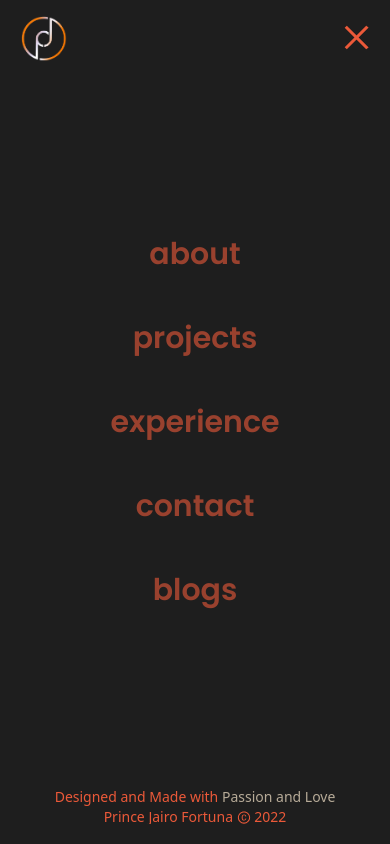
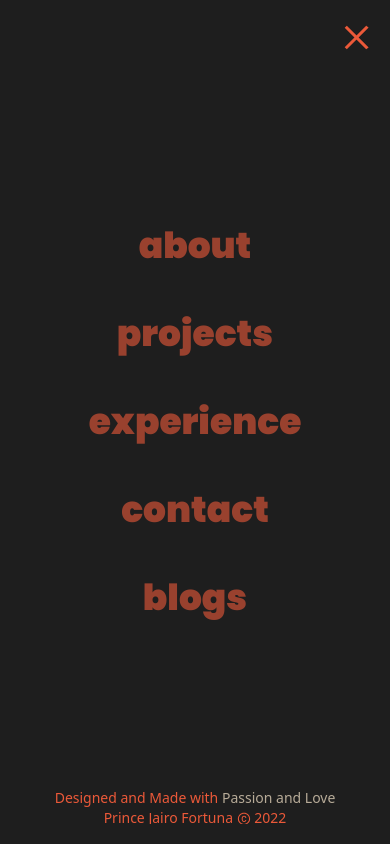
Before and after one commit to PrinceJairo2306/new-portfolio, a React (Vite) app: page / in a window 390 px wide. Both pictures are taken after a click on the button "Main Menu". Built offline with nearby package versions, Linux system fonts and the light colour scheme.

Commit message:
Fixed the responsiveness and also added some part in the about me section

```diff
--- a/package.json
+++ b/package.json
@@ -10,9 +10,11 @@
     "preview": "vite preview"
   },
   "dependencies": {
+    "gsap": "^3.12.2",
     "react": "^18.2.0",
     "react-dom": "^18.2.0",
     "react-icons": "^4.9.0",
+    "sass": "^1.63.6",
     "split-type": "^0.3.3"
   },
   "devDependencies": {
--- a/src/App.jsx
+++ b/src/App.jsx
@@ -1,11 +1,12 @@
+import React, { useState } from "react";
 import "./App.css";
-import Main from './components/sections'
+import Main from "./components/sections";
 
 function App() {
   return (
     <>
       <div className="">
-          <Main/>
+        <Main />
       </div>
     </>
   );
--- a/src/components/common/Icons/index.jsx
+++ b/src/components/common/Icons/index.jsx
@@ -9,7 +9,7 @@ const Icons = (props) => {
         <div
         className={`${
           props.isMenuOpen ? "" : "hidden "
-        }logos-container sm:hidden absolute right-5 bottom-20 text-c_Orange z-20 `}
+        }logos-container hidden md:block fixed right-5 bottom-20 text-c_Orange z-20 `}
       >
         <div
           className={`${
--- a/src/components/menu/Curtain/index.jsx
+++ b/src/components/menu/Curtain/index.jsx
@@ -1,24 +1,24 @@
 const CurtainEffect = (props) => {
 
     return (
-        <div className="overflow-x-hidden text-white">
+        <div className="overflow-x-hidden text-white ">
         <div
-          className={`absolute inset-x-0 top-0 h-1/4 transition-all duration-300 ease-in-out delay-150 ${
+          className={`fixed inset-x-0 top-0 h-1/4 transition-all duration-300 ease-in-out delay-150 ${
             props.isMenuOpen ? "" : "translate-x-full"
           }` } style={{backgroundColor: "rgb(30,30,30)"}}
         ></div>
         <div
-          className={`absolute inset-x-0 top-1/4 h-1/4 transition-all duration-300 ease-in-out delay-200 ${
+          className={`fixed inset-x-0 top-1/4 h-1/4 transition-all duration-300 ease-in-out delay-200 ${
             props.isMenuOpen ? "" : "translate-x-full"
           }`} style={{backgroundColor: "rgb(30,30,30)"}}
         ></div>
         <div
-          className={`absolute inset-x-0 top-2/4 h-1/4 transition-all duration-300 ease-in-out delay-300 ${
+          className={`fixed inset-x-0 top-2/4 h-1/4 transition-all duration-300 ease-in-out delay-300 ${
             props.isMenuOpen ? "" : "translate-x-full"
           }`} style={{backgroundColor: "rgb(30,30,30)"}}
         ></div>
         <div
-          className={`absolute inset-x-0 top-3/4 h-1/4 transition-all duration-300 ease-in-out delay-500 ${
+          className={`fixed inset-x-0 top-3/4 h-1/4 transition-all duration-300 ease-in-out delay-500 ${
             props.isMenuOpen ? "" : "translate-x-full"
           }`} style={{backgroundColor: "rgb(30,30,30)"}}
         ></div>
--- a/src/components/menu/Hamburger/Index.jsx
+++ b/src/components/menu/Hamburger/Index.jsx
@@ -11,7 +11,7 @@ const Hamburger = (props) => {
   };
 
   return (
-    <div className="absolute z-50  top-1 right-0 md:top-5 md:right-2">
+    <div className="fixed z-50  top-1 right-0 md:top-5 md:right-2">
       <button
         className="menu  m-3 z-10 "
         onClick={onClickHandler}
--- a/src/components/menu/MenuFooter/index.jsx
+++ b/src/components/menu/MenuFooter/index.jsx
@@ -5,7 +5,7 @@ const Footer = (props) => {
     <div
       className={`${
         props.isMenuOpen ? "" : "hidden "
-      }copyright text-c_Orange bottom-5 absolute text-center right-0 left-0`}
+      }copyright text-c_Orange bottom-5 fixed text-center right-0 left-0`}
     >
       <div
         className={`${
--- a/src/components/menu/MenuLinks/index.jsx
+++ b/src/components/menu/MenuLinks/index.jsx
@@ -47,13 +47,13 @@ const links = (props) => {
   };
   return (
     <div
-      className={`absolute flex justify-center items-center left-0 right-0 bottom-0 top-0 text-center ${
+      className={`fixed flex justify-center items-center left-0 right-0 bottom-0 top-0 text-center ${
         props.isMenuOpen ? "text-c_Orange" : "hidden text-black"
       }`}
     >
-      <div className="font-semibold ">
+      <div className="font-black ">
         <div
-          className={`p-10 text-5xl mx-auto menu-titles font-poppins   text-center  space-y-12 sm:text-3xl`}
+          className={`p-10 text-4xl md:text-5xl 2xl:text-6xl mx-auto menu-titles font-poppins   text-center  space-y-12 `}
         >
           <div className={`opacity-60  ${props.isMenuOpen ? "about" : ""}`}>
             <div className="flex items-center justify-center">
--- a/src/components/sections/About/index.jsx
+++ b/src/components/sections/About/index.jsx
@@ -1,29 +1,92 @@
 import LogoImage from "../../common/Logo";
 import DisplayPicture from "../../../assets/profile_in_pofolio-1.jpg";
-const About = () => {
+import { useRef, useEffect, useContext, useState } from "react";
+import "../main.scss";
+import { gsap } from "gsap";
+import MenuContext from "../../../store/menu-context";
+
+const About = (props) => {
+  const menuContextValue = useContext(MenuContext);
+  const [isMenuOpen, setIsMenuOpen] = useState(menuContextValue.isMenuOpen);
+
+  useEffect(() => {
+    // This effect will be triggered whenever the context value changes.
+    setIsMenuOpen(menuContextValue.isMenuOpen);
+  }, [menuContextValue.isMenuOpen]);
+  console.log(isMenuOpen);
+
+  const overlayRef = useRef(null); // Create a ref for the overlay element
+
+  useEffect(() => {
+    // Get the overlay element using the ref
+    const overlay = overlayRef.current;
+
+    // Check if the overlay exists before proceeding with the animation
+    if (overlay) {
+      window.addEventListener("mousemove", (e) => {
+        const { clientX, clientY } = e;
+        const x = Math.round((clientX / window.innerWidth) * 100);
+        const y = Math.round((clientY / window.innerHeight) * 100);
+
+        gsap.to(overlay, {
+          "--x": `${x}%`,
+          "--y": `${y}%`,
+          duration: 0.3,
+          ease: "sine.out",
+        });
+      });
+    }
+  }, []);
+
+  // span.addEventListener("click", () => {
+  //   overlay.classList.toggle("is-open");
+  // });
+
   return (
-    <div className="bg-c_Black w-screen h-screen flex items-center justify-center">
-      <LogoImage />
-      <div className=" px-6 font-poppins f">
-        <div className="md:flex justify-center items-center">
-          <div className="text-center font-medium text-4xl md:text-6xl text-c_White flex flex-col space-y-6">
-            <span>
-              The most{" "}
-              <span className="">Knowledgeable Experience </span>is
-              the <br className="sm:hidden" />
-              <span className="text-c_Orange">Experience</span> that has
-              <span className="text-c_Orange"> Failure</span>.
-            </span>
-            <span>
-              Not the <span className="text-c_Orange">Experience</span> full of{" "}
-              <span className="text-c_Orange">Perfection</span>
-              <br className="sm:hidden" /> and Immediate{" "} <br className="sm:hidden" />
-              <span className="">Success</span>.
-            </span>
+    <MenuContext.Provider value={{ isMenuOpen: isMenuOpen }}>
+      <div className="hidden bg-c_Black w-screen h-screen flex items-center justify-center">
+        <div className="w-screen flex justify-center items-center h-screen px-70 font-poppins ">
+          <div className="md:w-3/4 lg:w-5/6  flex justify-center items-center">
+            <div className="text-c_White px-8  max-w-sm text-center space-y-6 font-extrabold text-4xl   md:max-w-4xl md:text-5xl lg:max-w-max lg:text-6xl  flex flex-col ">
+              <span className="leading-tight">
+                The most <span className="">Knowledgeable Experience </span>
+                is the
+                <span className="text-c_Orange"> Experience</span> that has
+                <span className="text-c_Orange"> Failure</span>.
+              </span>
+              <span className="leading-tight">
+                Not the <span className="text-c_Orange">Experience</span> full
+                of <span className="text-c_Orange">Perfection </span>
+                and Immediate <span className="">Success</span>.
+              </span>
+            </div>
+          </div>
+        </div>
+
+        <div
+          ref={overlayRef}
+          className=" overlay px-6 font-poppins bg-c_White hidden md:block"
+        >
+          <div className="w-screen flex justify-center items-center h-screen px-70 font-poppins ">
+            <div className="md:w-3/4 lg:w-5/6 justify-center items-center">
+              <div className="text-c_black px-8  max-w-sm text-center space-y-6 font-extrabold text-4xl   md:max-w-4xl md:text-5xl lg:max-w-max lg:text-6xl  flex flex-col ">
+                <span className="leading-tight">
+                  The most <span className="">Knowledgeable Experience </span>is
+                  the
+                  <span className="text-c_Black"> Experience</span> that has
+                  <span className="text-c_Black"> Failure</span>.
+                </span>
+                <span className="leading-tight">
+                  Not the <span className="text-c_Black">Experience</span> full
+                  of <span className="text-c_Black">Perfection </span>
+                  and Immediate <span className="">Success</span>.
+                </span>
+              </div>
+            </div>
           </div>
         </div>
       </div>
-    </div>
+    </MenuContext.Provider>
   );
 };
 
--- a/src/components/sections/index.jsx
+++ b/src/components/sections/index.jsx
@@ -3,7 +3,7 @@ import About from "./About";
 const Main = () => {
   return (
     <>
-      <Menu />
+      <Menu ></Menu>
       <About />
     </>
   );
--- /dev/null
+++ b/src/components/sections/main.scss
@@ -0,0 +1,5 @@
+.overlay {
+   position: absolute;
+  clip-path: circle(100px at var(--x, 50%) var(--y, 50%));
+  transition: clip-path 100ms;
+}
--- /dev/null
+++ b/src/store/menu-context.jsx
@@ -0,0 +1,8 @@
+import React from "react";
+
+const MenuContext = React.createContext({
+  isMenuOpen: true,
+});
+
+
+export default MenuContext;
--- a/tailwind.config.js
+++ b/tailwind.config.js
@@ -1,28 +1,22 @@
 /** @type {import('tailwindcss').Config} */
 export default {
-  content: [
-    "./index.html",
-    "./src/**/*.{js,ts,jsx,tsx}",
-  ],
+  content: ["./index.html", "./src/**/*.{js,ts,jsx,tsx}"],
   theme: {
     extend: {
       fontFamily: {
-        'poppins' : ['Poppins', 'sans-serif']
+        poppins: ["Poppins", "sans-serif"],
       },
-      resonsive:true,
-      screens: {
-        'sm': { 'max': '640px' }
-    },
+      resonsive: true,
       colors: {
         c_Orange: "#eb5939",
         c_White: "#b7ab98",
         c_Black: "#0D0D0D",
       },
-    backgroundImage:{
-      "chung-myung" : "url('./src/assets/mounthua.jpg')",
-      "superhuman" : "url('./src/assets/existence.jpg')"
+      backgroundImage: {
+        "chung-myung": "url('./src/assets/mounthua.jpg')",
+        superhuman: "url('./src/assets/existence.jpg')",
       },
     },
   },
   plugins: [],
-}
+};
```
Also changed, not shown: 1 other file (tests, documents, lock files or other folders). Lines whose indentation alone changed are shown as unchanged.
